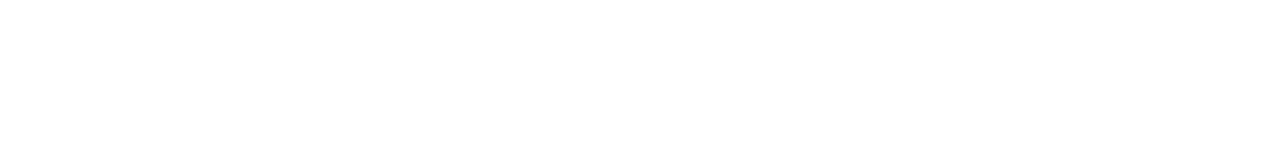
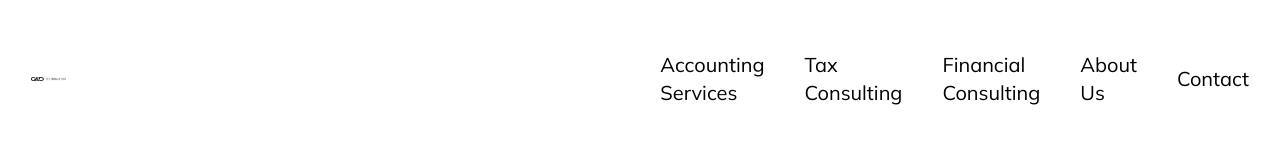
Before and after one commit to Flexible78/GD-Consulting, a website: page app/index.html in a window 1280 px wide. Drawn offline with Linux system fonts and the light colour scheme.

Commit message:
feat: implement basic header sусеection

```diff
--- a/app/index.html
+++ b/app/index.html
@@ -12,7 +12,20 @@
 <body class="page">
    <div class="page__wrapper">
       <header class="header">
-   <div class="container"></div>
+   <div class="container header__container">
+      <a class="logo" href="index.html">
+         <img src="/img/logo.png" alt="Logo" aria-hidden="true" />
+      </a>
+      <nav class="header__nav header-nav">
+         <ul>
+            <li><a href="#">Accounting Services</a></li>
+            <li><a href="#">Tax Consulting</a></li>
+            <li><a href="#">Financial Consulting</a></li>
+            <li><a href="#">About Us</a></li>
+            <li><a href="#">Contact</a></li>
+         </ul>
+      </nav>
+   </div>
 </header>
 
       <main class="main">
--- /dev/null
+++ b/src/scss/components/header.scss
@@ -0,0 +1,26 @@
+.header {
+   padding: 51px 16px 31px 16px;
+   background-color: var(--white);
+}
+:root {
+   --font-size: 20px;
+   --line-height: 28px;
+   color: var(--black);
+   --font-size: 20px;
+}
+
+.header__container {
+   display: flex;
+   align-items: center;
+}
+
+.logo {
+   margin-right: 594px;
+}
+
+ul {
+   display: flex;
+   column-gap: 40px;
+   align-items: center;
+   justify-content: start;
+}
--- a/src/scss/main.scss
+++ b/src/scss/main.scss
@@ -11,3 +11,4 @@
 // ------------------ COMPONENTS
 
 // ------------------ SECTIONS
+@import "./components/header.scss";
```
Also changed, not shown: src/html/header.html (+14 -1 lines), src/html/hero.html (added, +6 -0 lines), app/css/components/header.min.css (added), app/css/components/hero.min.css (added), app/css/main.min.css, app/img/logo.png (added), src/img/logo.png (added), src/scss/components/hero.scss (added), 3 other files.
